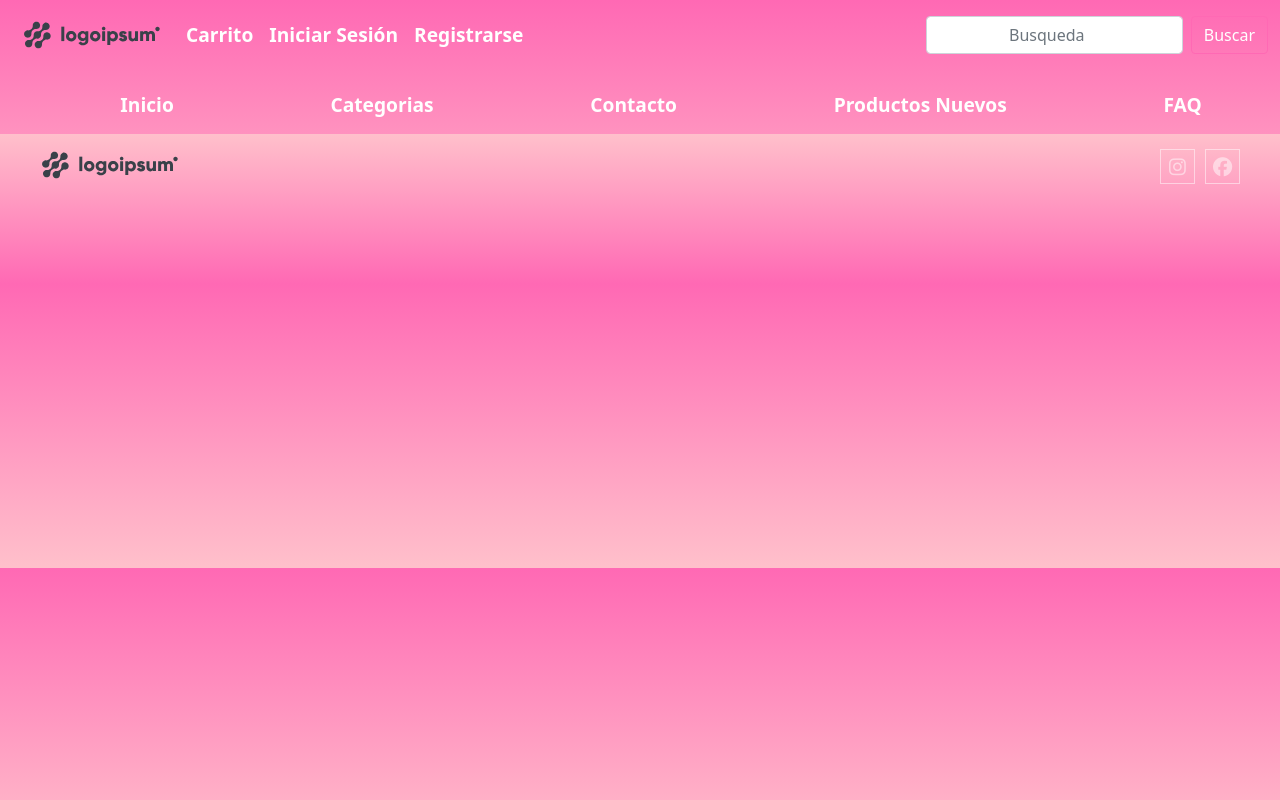
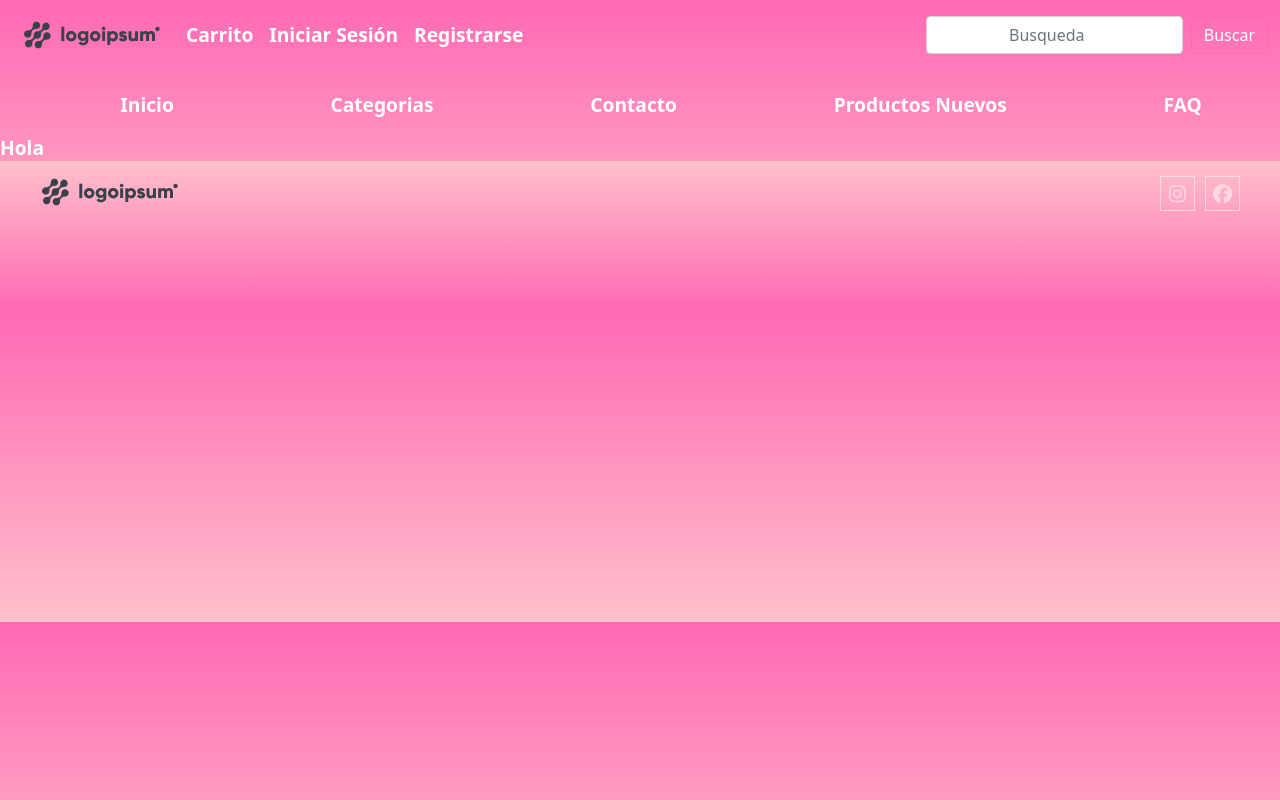
Before and after one commit to Eliasacosta2000/Primera-pagina-web, a website: page bazar.html in a window 1280 px wide. Drawn offline with nearby package versions, Linux system fonts and the light colour scheme; files that its build step writes are made by us from their sources; files whose address does not match are found by name; a web font is replaced by a local one.

Commit message:
cambio de carpeta

```diff
--- a/categorias/bazar.html
+++ b/bazar.html
@@ -122,6 +122,7 @@
         </ul>
       </div>
     </header>
+    <main>Hola</main>
     <!--Inicio Footer-->
     <footer class="footer">
       <div class="footerredes">
```
Also changed, not shown: ceramicas.html (renamed from categorias/ceramicas.html), mates.html (renamed from categorias/mates.html), ofertas.html (renamed from categorias/ofertas.html), productosmadera.html (renamed from categorias/productosmadera.html), productosplasticos.html (renamed from categorias/productosplasticos.html), vasostermicosybotellas.html (renamed from categorias/vasostermicosybotellas.html), vasosychopvidrio.html (renamed from categorias/vasosychopvidrio.html).
